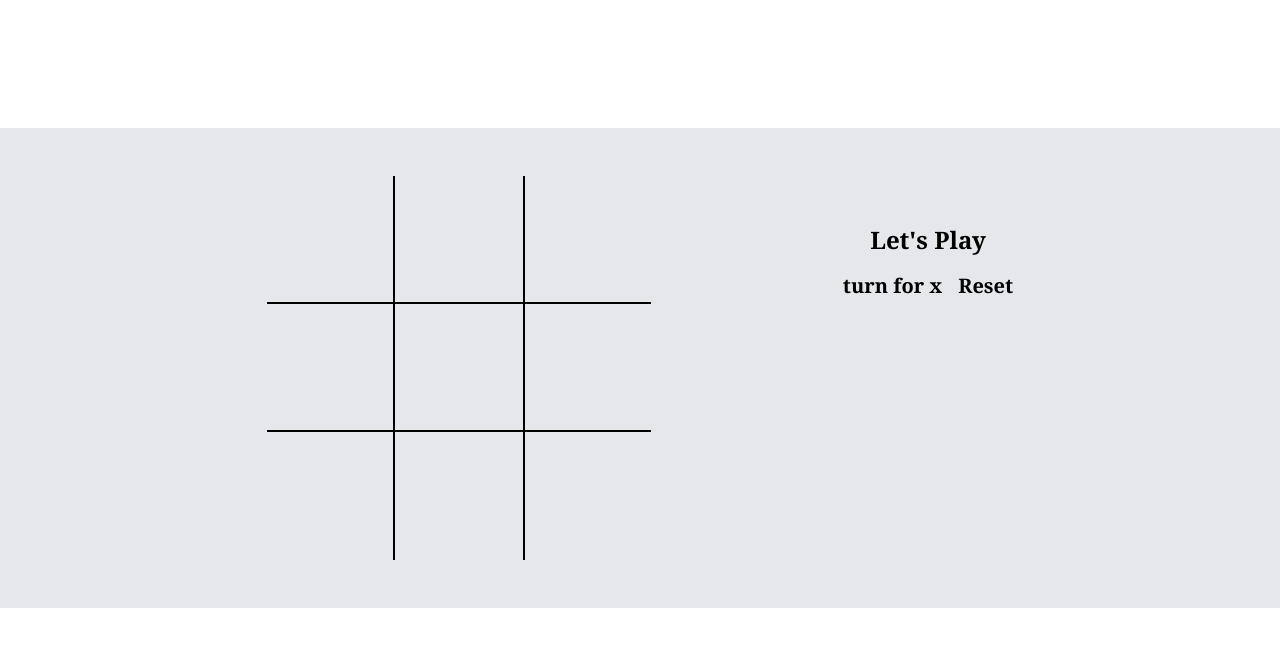
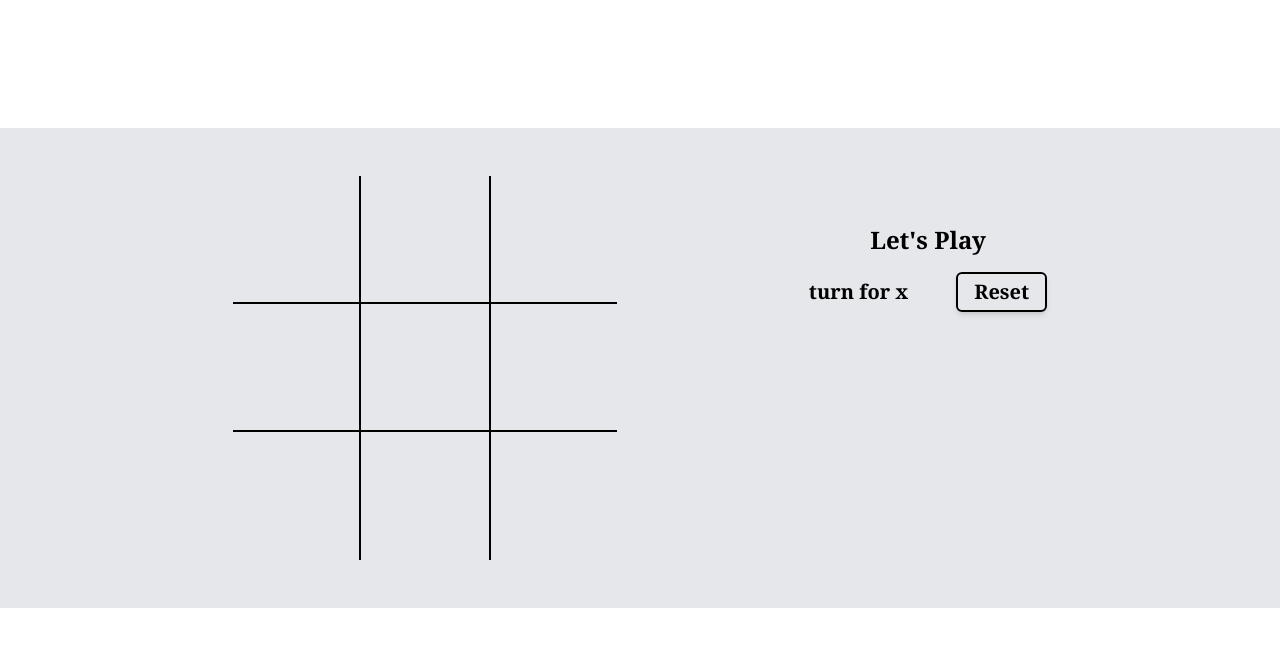
Before and after one commit to Nitinkumar2905/tic-tac-toe_game, a website built with Vite: page index.html in a window 1280 px wide. Built offline with nearby package versions, Linux system fonts and the light colour scheme.

Commit message:
index.html

```diff
--- a/index.html
+++ b/index.html
@@ -23,9 +23,9 @@
 
         <div class="right gameInfo space-y-4 font-semibold font-serif w-[80%] md:pt-12 flex flex-col items-center justify-center md:w-fit">
             <h1 class="text-2xl">Let's Play</h1>
-            <div class="flex space-x-4 text-xl">
+            <div class="flex space-x-12 items-center text-xl">
                 <span class="info">turn for x</span>
-                <button type="reset" id="reset">Reset</button>
+                <button type="reset" id="reset" class="border-2 font-semibold shadow-md border-black px-4 py-1 rounded-md">Reset</button>
             </div>
         </div>
     </div>
```
